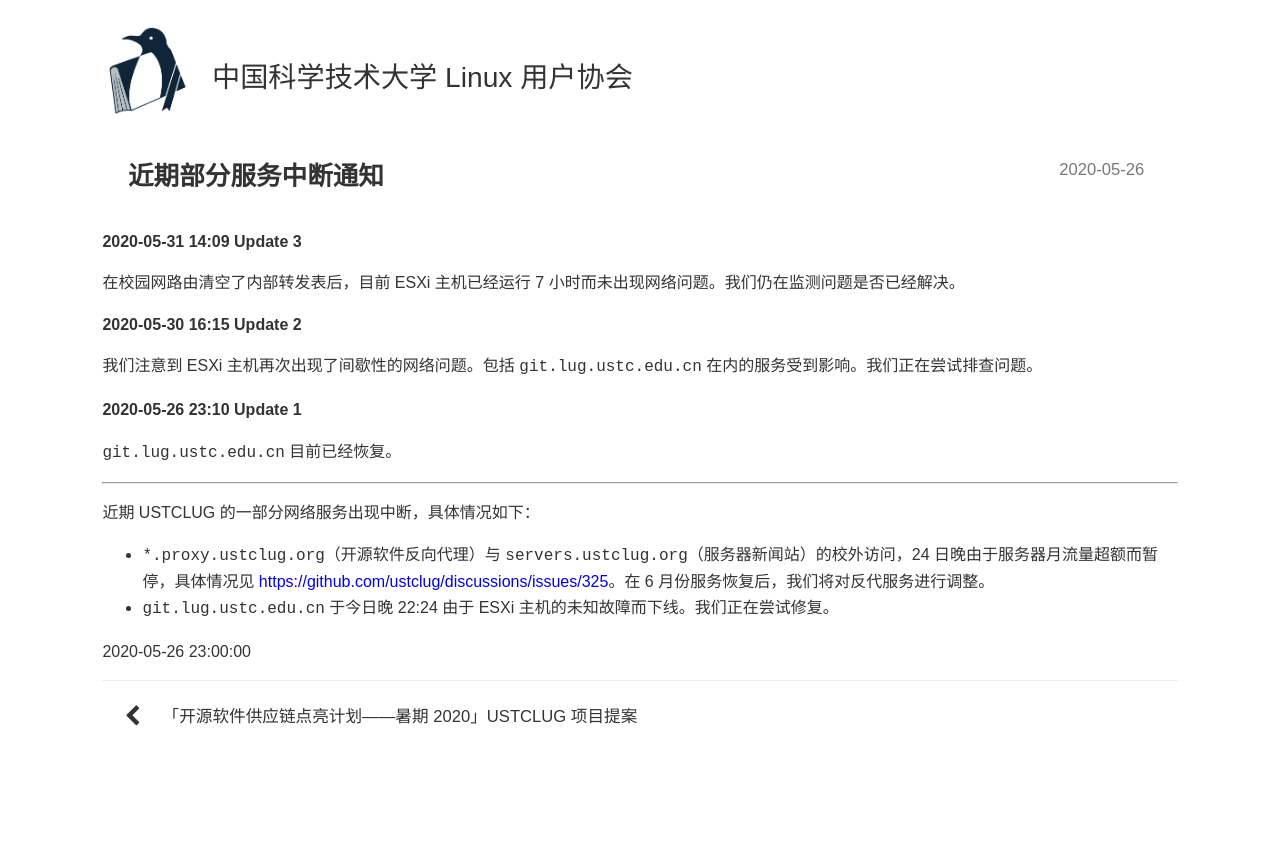
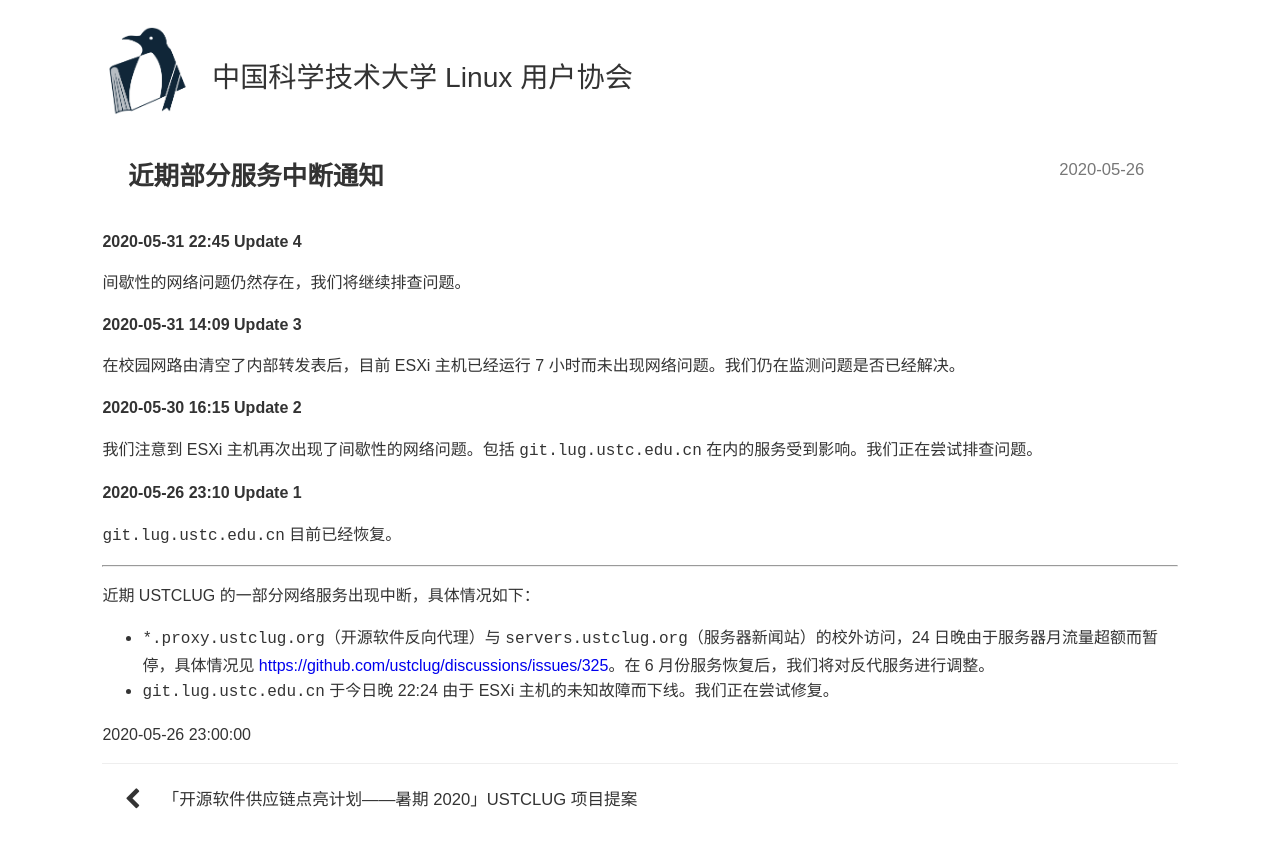
Before and after one commit to ustclug/news, a Jekyll site: the page built from _posts/2020-05-26-servers-down.md, in a window 1280 px wide. Shown: the top 848 px of the page. Built offline with Jekyll 4.4.1, drawn with Linux system fonts in a browser that asks for light colours; nearby versions of some CDN libraries.

Commit message:
Update 2020-05-26-servers-down.md

```diff
--- a/_posts/2020-05-26-servers-down.md
+++ b/_posts/2020-05-26-servers-down.md
@@ -7,6 +7,10 @@
 - LUG服务器
 tags: []
 ---
+
+**2020-05-31 22:45 Update 4**
+
+间歇性的网络问题仍然存在，我们将继续排查问题。
 
 **2020-05-31 14:09 Update 3**
 
```
